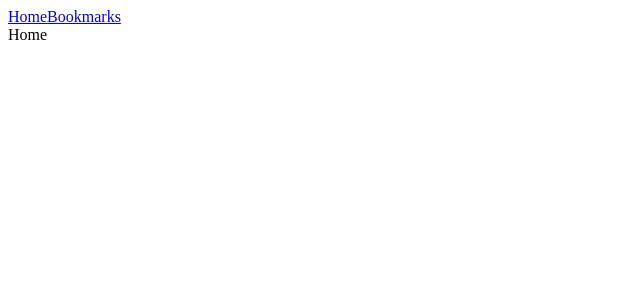
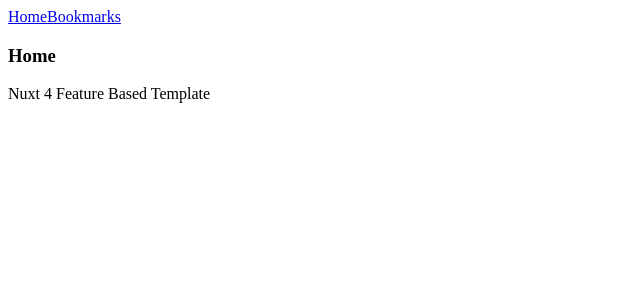
Before and after one commit to orazchollaev/nuxt4-feature-based-template, a Nuxt app: page / in a window 1280 px wide. Shown: the top 300 px of the page, without its empty margins (0-640 px from the left). Built offline with nearby package versions, Linux system fonts and the light colour scheme.

Commit message:
feat: template released

```diff
--- /dev/null
+++ b/app/app.config.ts
@@ -0,0 +1 @@
+export default defineAppConfig({});
--- /dev/null
+++ b/app/components/layout/Footer.vue
@@ -0,0 +1,3 @@
+<template>
+  <footer>Nuxt 4 Feature Based Template</footer>
+</template>
--- /dev/null
+++ b/app/components/layout/Header.vue
@@ -0,0 +1,6 @@
+<template>
+  <div>
+    <NuxtLink to="/">Home</NuxtLink>
+    <NuxtLink to="/bookmark">Bookmarks</NuxtLink>
+  </div>
+</template>
--- /dev/null
+++ b/app/error.vue
@@ -0,0 +1 @@
+<template>Error</template>
--- /dev/null
+++ b/app/features/bookmark/stores/bookmark.ts
@@ -0,0 +1 @@
+export const useBookmarkStore = defineStore("bookmark", () => {});
--- a/app/layouts/default.vue
+++ b/app/layouts/default.vue
@@ -1,7 +1,7 @@
 <template>
+  <layout-header />
   <div>
-    <NuxtLink to="/">Home</NuxtLink>
-    <NuxtLink to="/bookmark">Bookmarks</NuxtLink>
+    <slot></slot>
   </div>
-  <slot></slot>
+  <layout-footer />
 </template>
--- a/app/pages/index.vue
+++ b/app/pages/index.vue
@@ -1,3 +1,3 @@
 <template>
-  <div>Home</div>
+  <h3>Home</h3>
 </template>
--- a/nuxt.config.ts
+++ b/nuxt.config.ts
@@ -6,4 +6,6 @@ export default defineNuxtConfig({
     port: 1010,
     host: "0.0.0.0",
   },
+
+  modules: ["@pinia/nuxt"],
 });
--- a/package.json
+++ b/package.json
@@ -1,5 +1,5 @@
 {
-  "name": "feature-based",
+  "name": "nuxt4-feature-based-template",
   "type": "module",
   "private": true,
   "scripts": {
@@ -10,7 +10,9 @@
     "postinstall": "nuxt prepare"
   },
   "dependencies": {
+    "@pinia/nuxt": "^0.11.3",
     "nuxt": "^4.3.1",
+    "pinia": "^3.0.4",
     "vue": "^3.5.27",
     "vue-router": "^4.6.4"
   }
```
Also changed, not shown: 2 other files (tests, documents, lock files or other folders).
